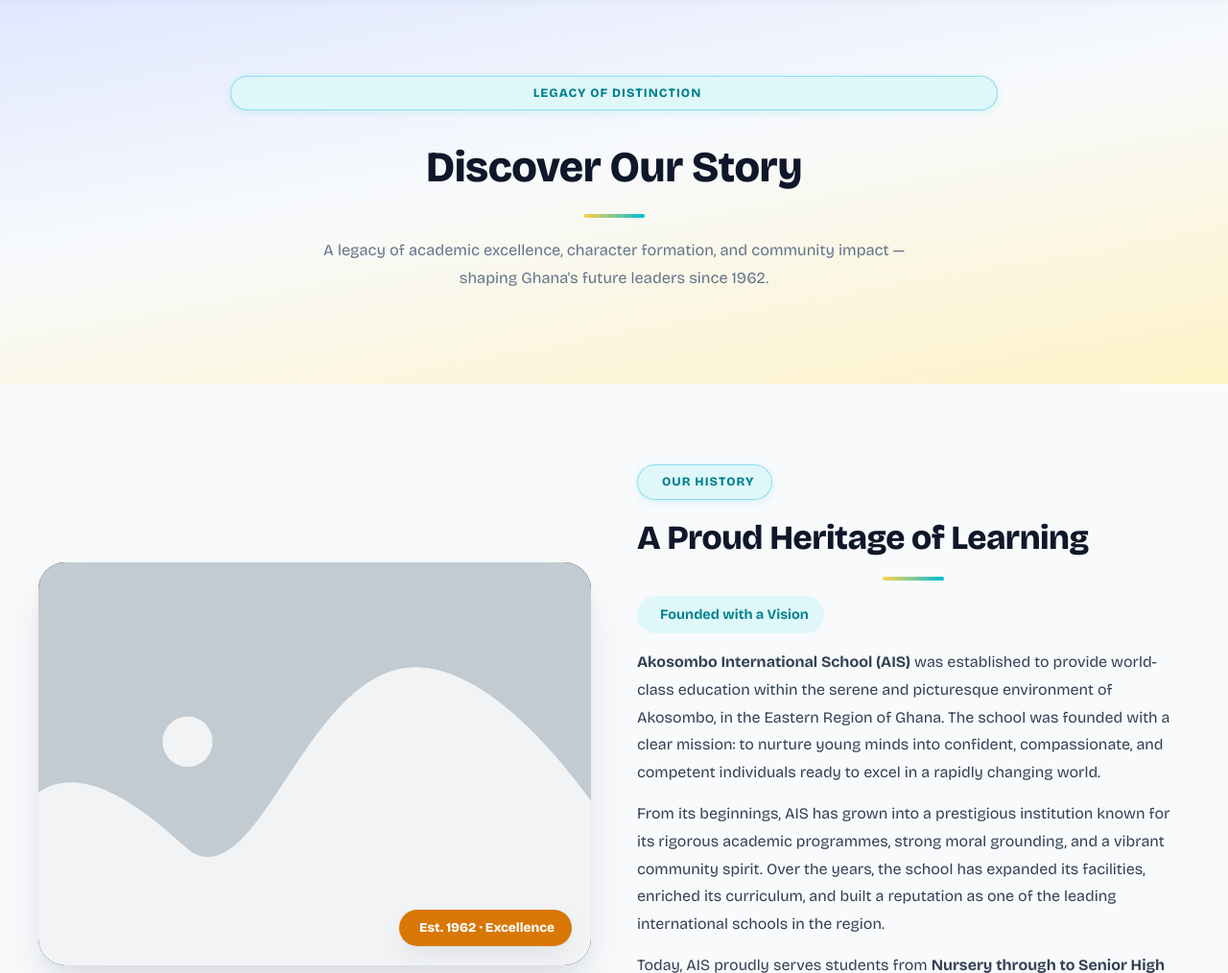
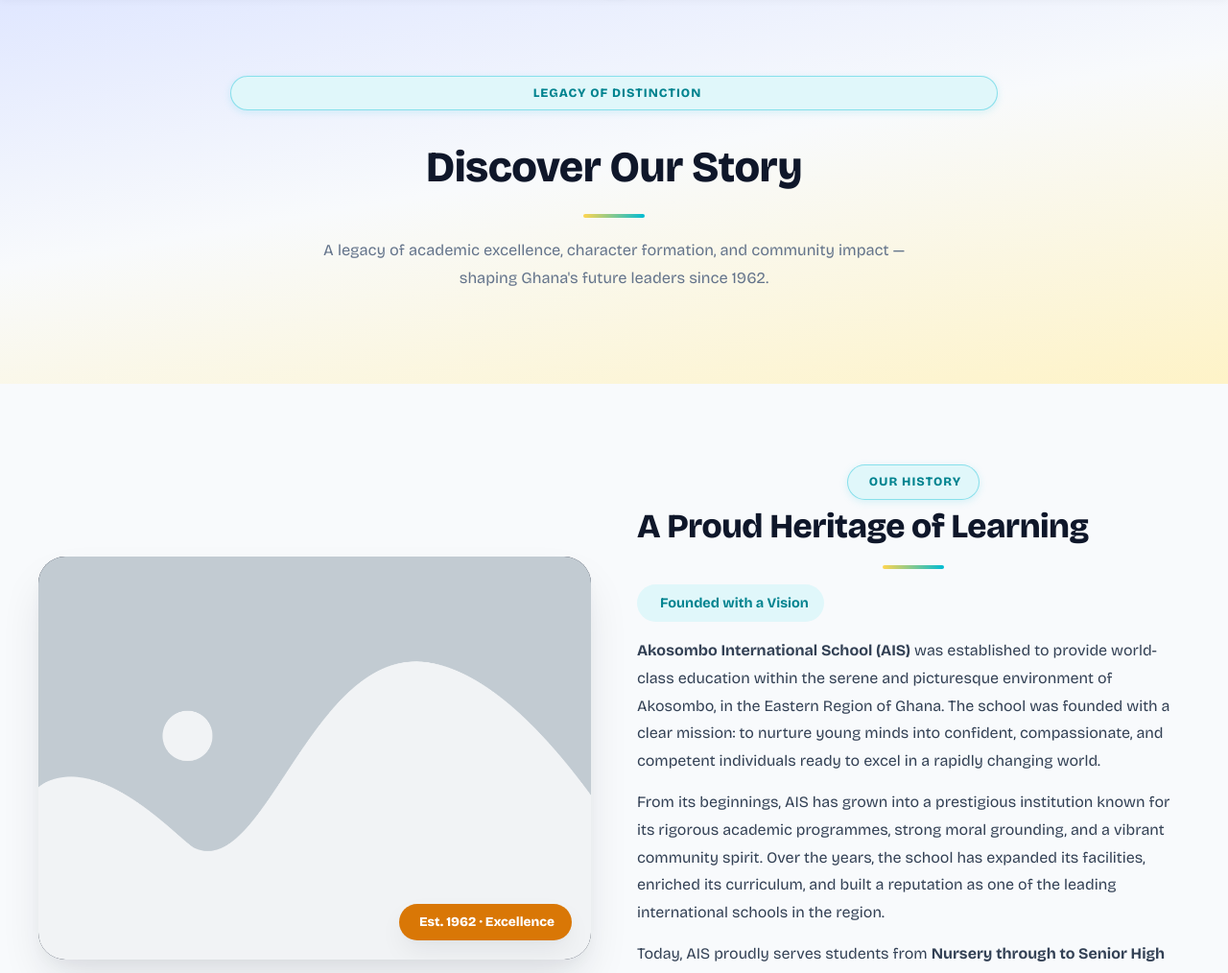
Before and after one commit to manteypavel-cell/AIS-CODING-PROJECT, a Flask app: page /about in a window 1280 px wide. Shown: the part 86-1100 px from the top of the page at 96% size. Run offline with Flask 3, Linux system fonts and the light colour scheme; some libraries are stand-ins or nearby versions.

Commit message:
Center badge for 'Our History' section

```diff
--- a/templates/about.html
+++ b/templates/about.html
@@ -85,7 +85,7 @@
                 </div>
             </div>
             <div class="history-text">
-                <span class="badge-pill"><i class="codicon codicon-bookmark"></i> Our History</span>
+                <span class="badge-pill" style="display:block;width:fit-content; margin:0 auto;text-align:center;"><i class="codicon codicon-bookmark"></i> Our History</span>
                 <h2 class="section-header" style="text-align:left; font-size:2.2rem; margin-bottom:16px;">A Proud Heritage of Learning</h2>
                 <div style="display:inline-flex; align-items:center; gap:8px; background:var(--cyan-pale); color:var(--cyan-dark); font-weight:700; padding:8px 16px; border-radius:var(--radius-full); font-size:0.9rem; margin-bottom:16px;">
                     <i class="codicon codicon-calendar"></i> Founded with a Vision
```
